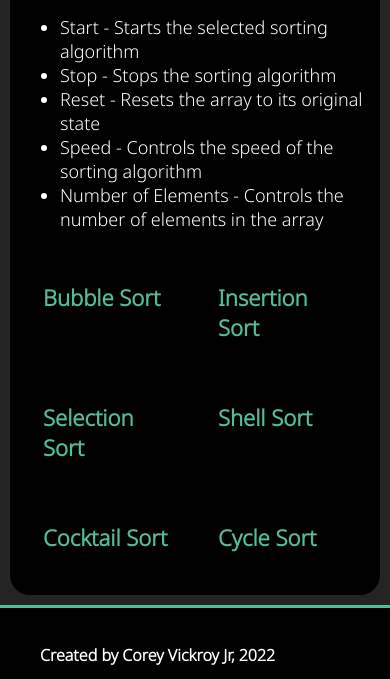
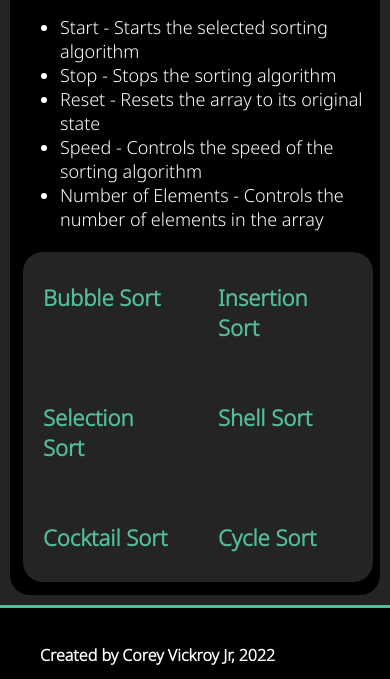
Before and after one commit to cjvickroy/visual-sort, a plain HTML site: page index.html in a window 390 px wide. Shown: the part 1202-1881 px from the top of the page. Drawn offline with Linux system fonts and the light colour scheme.

Commit message:
Mobile styling polish

```diff
--- a/css/style.css
+++ b/css/style.css
@@ -1,12 +1,17 @@
+/*------Main stylesheet for visual-sort------*/
+
+/*Global variables*/
 :root {
     --accent: #53bd9a;
     --darkAccent: #2e6855;
 }
 
+/*Scroll behavior*/
 html {
     scroll-behavior: smooth !important;
 }
 
+/*Global page header*/
 .page-header {
     background-color: black;
     color: white;
@@ -24,6 +29,8 @@ html {
     display: flex;
 }
 
+
+/*Removing decoration from links*/
 a,
 a:link,
 a:visited,
@@ -32,6 +39,7 @@ a:active {
     text-decordation: unset !important;
 }
 
+/*Website Icon*/
 .page-header img {
     height: 50px;
     margin: auto 20px;
@@ -417,7 +425,7 @@ footer .icon {
     top: 6.5px;
 }
 
-
+/*Media query for smaller screen sizes*/
 @media (max-width: 1545px) {
     .small-header {
         padding: 20px 10px;
@@ -444,6 +452,10 @@ footer .icon {
         width: 40px;
         height: 40px;
         margin: auto 0;
+    }
+
+    .user-controls button .icon {
+        width: 20px;
     }
 
     .control-slider {
@@ -517,4 +529,9 @@ footer .icon {
         margin: 0px;
         margin-top: 30px;
     }
+
+    .sort-menu {
+        background-color: #242424;
+        border-radius: 20px;
+    }
 }
```
